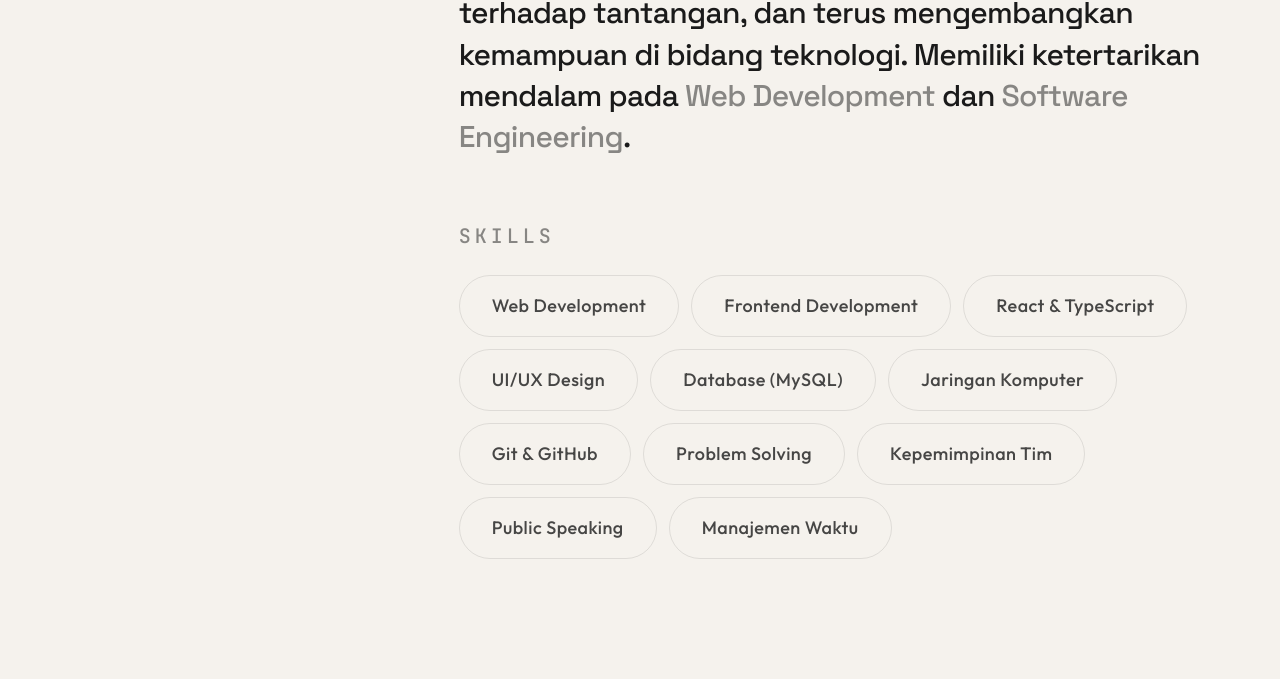
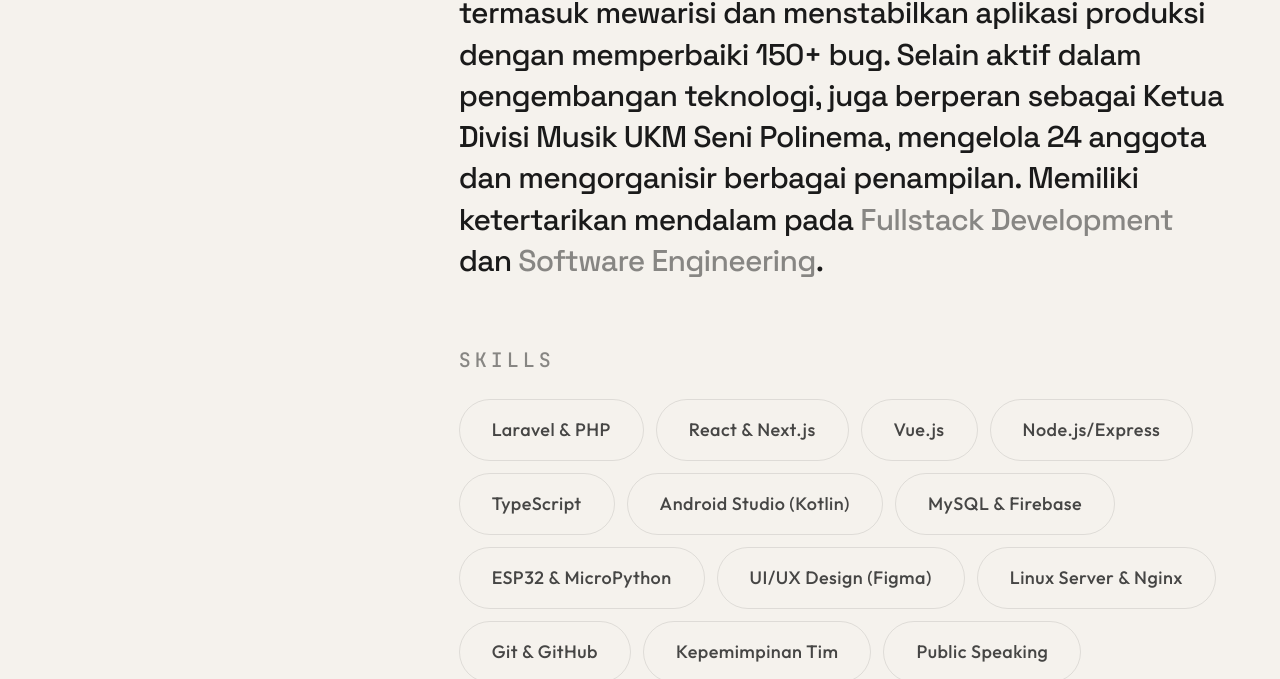
Before and after one commit to Syakir003/Portfolio-Syakir, a React (Vite) app: page / in a window 1280 px wide. Shown: the part 1551-2230 px from the top of the page. Built offline with nearby package versions, Linux system fonts and the light colour scheme.

Commit message:
Update portfolio content to match latest CV
Refresh skills, projects, experience, education, hero, and about sections
to reflect current CV data (fullstack stack, CV Ayub Podo Rukun / HDB AC
Shop / Blitaris Tekno projects, org experience metrics).

```diff
--- a/src/App.tsx
+++ b/src/App.tsx
@@ -41,14 +41,17 @@ export default function App() {
   ];
 
   const skills = [
-  'Web Development',
-  'Frontend Development',
-  'React & TypeScript',
-  'UI/UX Design',
-  'Database (MySQL)',
-  'Jaringan Komputer',
+  'Laravel & PHP',
+  'React & Next.js',
+  'Vue.js',
+  'Node.js/Express',
+  'TypeScript',
+  'Android Studio (Kotlin)',
+  'MySQL & Firebase',
+  'ESP32 & MicroPython',
+  'UI/UX Design (Figma)',
+  'Linux Server & Nginx',
   'Git & GitHub',
-  'Problem Solving',
   'Kepemimpinan Tim',
   'Public Speaking',
   'Manajemen Waktu'
@@ -56,16 +59,28 @@ export default function App() {
 
   const projects: Project[] = [
     {
-      title: "Katalog Rental Mobil Naivara Group",
-      date: "Oktober 2025",
-      image: "/images/Naivara.png",
-      description: "Aplikasi berbasis web untuk mengelola katalog penyewaan mobil, memudahkan pelanggan dalam melihat ketersediaan unit dan melakukan pemesanan secara online."
+      title: "CV Ayub Podo Rukun — E-POS System",
+      date: "2026 - Sedang Berjalan",
+      image: "https://picsum.photos/seed/ayubpodorukun/800/600",
+      description: "Sebagai Project Lead, memimpin tim 3 developer merancang dan membangun 3 produk digital terintegrasi (company profile, E-POS web, E-POS mobile) untuk bisnis HVAC klien senilai 30 juta, mulai dari arsitektur sistem hingga deployment menggunakan Laravel, Next.js/React, dan MySQL."
     },
     {
-      title: "Profile Company HDBAirconds.id",
-      date: "September 2025",
+      title: "HDB AC Shop — E-Commerce & Service Platform",
+      date: "2025",
       image: "/images/Hdb.png",
-      description: "Website company profile profesional yang merangkum layanan pendingin ruangan, portofolio proyek, dan mempermudah calon klien untuk menghubungi perusahaan."
+      description: "Membangun platform full-stack e-commerce dan manajemen servis AC menggunakan React, TypeScript, dan Node.js/Express, lengkap dengan autentikasi JWT multi-role dan integrasi payment gateway Midtrans (QRIS, transfer bank, e-wallet)."
+    },
+    {
+      title: "CV Blitaris Tekno — Stabilisasi Aplikasi Produksi",
+      date: "1 Juli 2026 - 21 Agustus 2026",
+      image: "https://picsum.photos/seed/blitaristekno/800/600",
+      description: "Mewarisi aplikasi web produksi (Laravel & Vue.js) yang sebelumnya tidak stabil, lalu melakukan debugging dan refactoring menyeluruh, memperbaiki 150+ bug yang berdampak pada stabilitas sistem hingga siap dipakai lagi."
+    },
+    {
+      title: "Katalog Rental Mobil Naivara Group",
+      date: "2025",
+      image: "/images/Naivara.png",
+      description: "Membangun frontend katalog rental mobil menggunakan Laravel Blade, menampilkan 20 unit kendaraan secara responsif dengan integrasi data dinamis dari backend untuk update real-time tanpa reload manual."
     }
   ];
 
@@ -83,9 +98,9 @@ export default function App() {
     },
     {
       title: "Pekan Prestasi Mahasiswa",
-      organization: "UKM Seni - Sie Humas",
-      date: "2025",
-      description: "Berperan dalam kepanitiaan Pekan Prestasi Mahasiswa sebagai bagian dari Sie Humas, dengan tanggung jawab mengelola komunikasi dan penyebaran informasi kegiatan. Juga dipercaya sebagai Master of Ceremony (MC), memandu jalannya acara dengan baik, menjaga alur tetap terstruktur, serta menciptakan suasana yang interaktif dan profesional.",
+      organization: "UKM Seni Polinema - Humas (Public Relations)",
+      date: "2024",
+      description: "Mengelola komunikasi eksternal dan hubungan dengan sponsor serta media partner, mencari dan mengamankan sponsorship dari berbagai organisasi, serta melakukan outreach dan networking dengan stakeholder eksternal untuk memastikan publikasi event berjalan efektif.",
       images: [
         "/images/PPM.jpeg",
         "/images/PPM2.jpeg",
@@ -96,7 +111,7 @@ export default function App() {
     title: "Ketua Divisi Musik",
     organization: "UKM Seni Polinema",
     date: "2025 - Sekarang",
-    description: "Memimpin Divisi Musik UKM Seni Polinema dengan mengoordinasikan anggota, merancang konsep penampilan, serta memastikan kualitas musikal dalam setiap kegiatan dan event kampus tetap optimal.",
+    description: "Memimpin divisi musik beranggotakan 24 orang, menyusun program kerja dan strategi pengembangan anggota, mengatur jadwal latihan dan evaluasi performa, menghasilkan 4 penampilan sukses dalam acara kampus dan luar kampus.",
     images: [
       "/images/Kadiv1.jpeg",
       "/images/Kadiv2.jpeg",
@@ -110,7 +125,7 @@ export default function App() {
       school: "Politeknik Negeri Malang",
       major: "D3 Manajemen Informatika",
       date: "2024 - Sekarang",
-      description: "Fokus pada pengembangan perangkat lunak, administrasi jaringan, dan manajemen basis data. Aktif dalam berbagai proyek praktikum yang mengasah kemampuan problem-solving.",
+      description: "IPK 3,75 (Sementara). Fokus pada pengembangan perangkat lunak, administrasi jaringan, dan manajemen basis data. Aktif dalam berbagai proyek praktikum yang mengasah kemampuan problem-solving.",
       image: "/images/Polinema3.webp"
     },
     {
@@ -270,7 +285,7 @@ export default function App() {
 
               <motion.div variants={fadeUp} className="mt-8 md:mt-12 flex flex-col md:flex-row justify-between items-start md:items-end gap-8">
                 <p className="text-lg md:text-xl text-[#1A1A1A]/60 font-light max-w-md leading-relaxed">
-                  Crafting elegant, functional, and minimal digital experiences with a focus on web and software development.
+                  Fullstack developer & project lead crafting elegant, functional digital experiences — from architecture to deployment.
                 </p>
                 <div className="flex gap-6">
                   <button onClick={() => scrollTo('projects')} className="font-mono text-[20px] uppercase tracking-[0.2em] font-medium border-b border-[#1A1A1A]/30 pb-1 hover:border-[#1A1A1A] transition-colors hover-trigger">Lihat Proyek</button>
@@ -286,7 +301,7 @@ export default function App() {
           <div className="flex whitespace-nowrap animate-marquee">
             {[...Array(4)].map((_, i) => (
               <span key={i} className="text-3xl md:text-5xl font-display font-bold uppercase tracking-widest mx-8 text-[#1A1A1A]/70">
-                Creative Developer <span className="text-[#1A1A1A]/20 mx-4 font-sans font-normal">•</span> UI/UX Enthusiast <span className="text-[#1A1A1A]/20 mx-4 font-sans font-normal">•</span> Problem Solver <span className="text-[#1A1A1A]/20 mx-4 font-sans font-normal">•</span>
+                Fullstack Developer <span className="text-[#1A1A1A]/20 mx-4 font-sans font-normal">•</span> Project Lead <span className="text-[#1A1A1A]/20 mx-4 font-sans font-normal">•</span> Problem Solver <span className="text-[#1A1A1A]/20 mx-4 font-sans font-normal">•</span>
               </span>
             ))}
           </div>
@@ -305,10 +320,11 @@ export default function App() {
                 <motion.p
                   initial="hidden" whileInView="visible" viewport={{ once: true, margin: "-100px" }} variants={fadeUp}
                   className="font-display font-medium text-3xl md:text-4xl lg:text-3xl leading-snug text-[#1A1A1A] mb-16 tracking-tight"
-                >Mahasiswa Manajemen Informatika di Politeknik Negeri Malang yang berfokus pada pengembangan web dan software. Memiliki ketertarikan dalam menciptakan produk digital yang tidak hanya fungsional, tetapi juga memiliki nilai estetika.
-                  Selain aktif dalam pengembangan teknologi, juga berperan sebagai Ketua Divisi Musik UKM Seni Polinema, menggabungkan kreativitas dan kepemimpinan dalam setiap proyek yang dijalankan.
-                  Terbiasa bekerja dalam tim, adaptif terhadap tantangan, dan terus mengembangkan kemampuan di bidang teknologi.
-                  Memiliki ketertarikan mendalam pada <span className="text-[#1A1A1A]/50">Web Development</span> dan <span className="text-[#1A1A1A]/50">Software Engineering</span>.
+                >Mahasiswa D3 Manajemen Informatika di Politeknik Negeri Malang dengan pengalaman fullstack development menggunakan Laravel, React, Vue.js, dan Node.js.
+                  Pernah memimpin tim 3 developer mengerjakan project klien senilai 30+ juta, mencakup Web + Mobile E-POS, platform E-Commerce, dan Company Profile — dari planning hingga deployment.
+                  Berpengalaman menangani payment gateway integration, authentication system, dan real-time dashboard, termasuk mewarisi dan menstabilkan aplikasi produksi dengan memperbaiki 150+ bug.
+                  Selain aktif dalam pengembangan teknologi, juga berperan sebagai Ketua Divisi Musik UKM Seni Polinema, mengelola 24 anggota dan mengorganisir berbagai penampilan.
+                  Memiliki ketertarikan mendalam pada <span className="text-[#1A1A1A]/50">Fullstack Development</span> dan <span className="text-[#1A1A1A]/50">Software Engineering</span>.
                 </motion.p>
 
                 <motion.div
```
